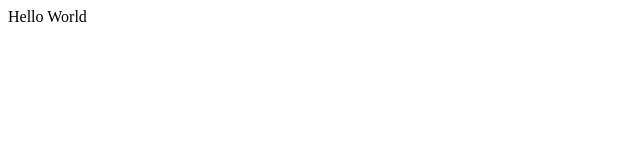
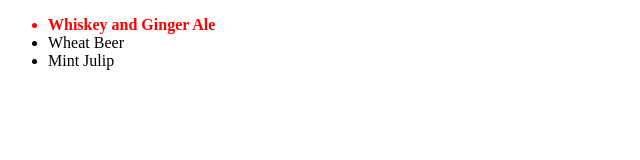
Before and after one commit to ricardo8504/puremedialanding, a website built with webpack: page src/index.html in a window 1280 px wide. Shown: the whole page, without its empty margins (0-640 px from the left). Built offline with nearby package versions, Linux system fonts and the light colour scheme.

Commit message:
specificity example

```diff
--- a/src/index.html
+++ b/src/index.html
@@ -7,6 +7,11 @@
     <title>Document</title>
 </head>
 <body>
-    Hello World
+    <ul id="summer-drinks">
+        <li class="favorite">Whiskey and Ginger Ale</li>
+        <li>Wheat Beer</li>
+        <li>Mint Julip</li>
+     </ul>
+
 </body>
 </html>
--- a/src/index.scss
+++ b/src/index.scss
@@ -0,0 +1,17 @@
+
+$brand : #F98355;
+
+ul{
+    #summer-drinks{
+        li {
+            font-weight: normal;
+            font-size: 12px;
+            color: black;
+         }
+    }
+}
+
+.favorite {
+    color: red;
+    font-weight: bold;
+}
```
Also changed, not shown: readme.md.
